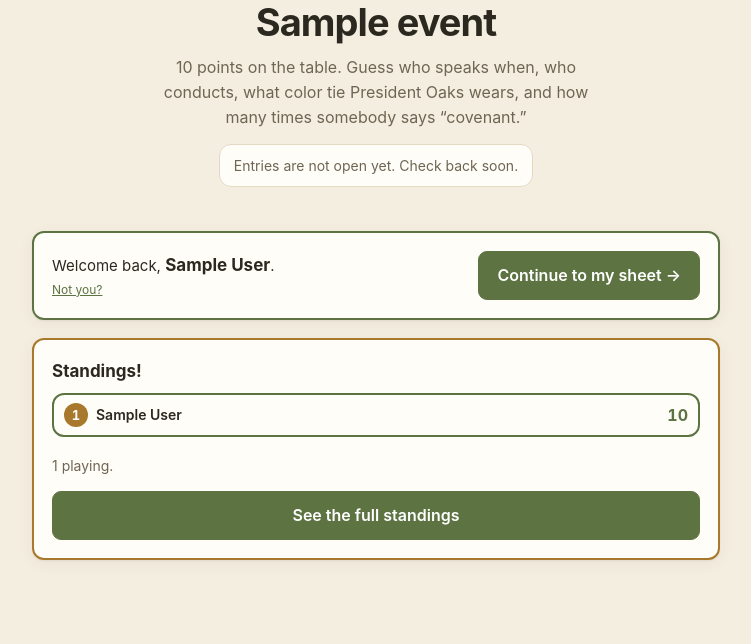
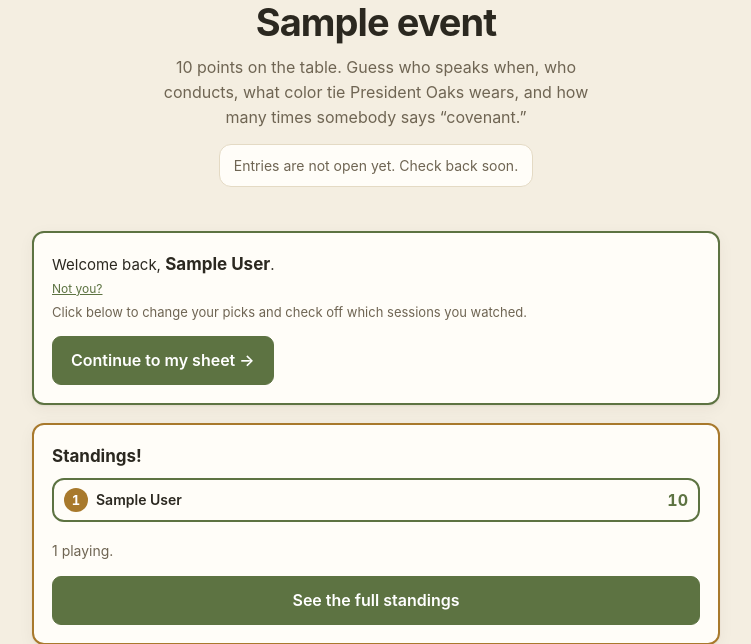
Before and after one commit to kurtisreed/fantasygeneralconference, a PHP site: page / in a window 1280 px wide. Shown: the part 452-1096 px from the top of the page, without its empty margins (264-1015 px from the left). Before the commit the page ends 1013 px from the top, so only its background shows below. Run offline with PHP 8.4, Linux system fonts and the light colour scheme; the visitor is signed in with stand-in values (Sample User, id 1); tables that the repository leaves empty hold one stand-in row (values such as "Sample post"); data that the repository does not hold is empty.

Commit message:
Explain what the Welcome back button does
The card told returning players who they were but not what tapping
Continue would do, so add a line spelling out that it's for changing
picks and checking off watched sessions.

Co-Authored-By: Claude Sonnet 5 <noreply@anthropic.com>

```diff
--- a/assets/style.css
+++ b/assets/style.css
@@ -406,9 +406,11 @@ table { width: 100%; border-collapse: collapse; }
   display: flex; align-items: center; justify-content: space-between;
   gap: 14px; flex-wrap: wrap; border-color: var(--accent); border-width: 2px;
 }
+.continue-text { min-width: 0; }
 .continue-who { margin: 0; font-size: 15px; }
 .continue-who strong { font-size: 17px; }
 .continue-switch { display: block; font-size: 12px; margin-top: 2px; }
+.continue-note { margin: 4px 0 0; font-size: 13px; }
 
 /* ---------- the painting ---------- */
 .hero-art {
--- a/index.php
+++ b/index.php
@@ -101,10 +101,13 @@ page_head('Play');
 
 <?php if ($continuePlayer): ?>
   <section class="card continue-card">
-    <p class="continue-who">
-      Welcome back, <strong><?= e($continuePlayer['display_name']) ?></strong>.
-      <a class="link continue-switch" href="?switch=1">Not you?</a>
-    </p>
+    <div class="continue-text">
+      <p class="continue-who">
+        Welcome back, <strong><?= e($continuePlayer['display_name']) ?></strong>.
+        <a class="link continue-switch" href="?switch=1">Not you?</a>
+      </p>
+      <p class="muted continue-note">Click below to change your picks and check off which sessions you watched.</p>
+    </div>
     <a class="btn btn-primary" href="play.php">Continue to my sheet &rarr;</a>
   </section>
 <?php endif; ?>
```
